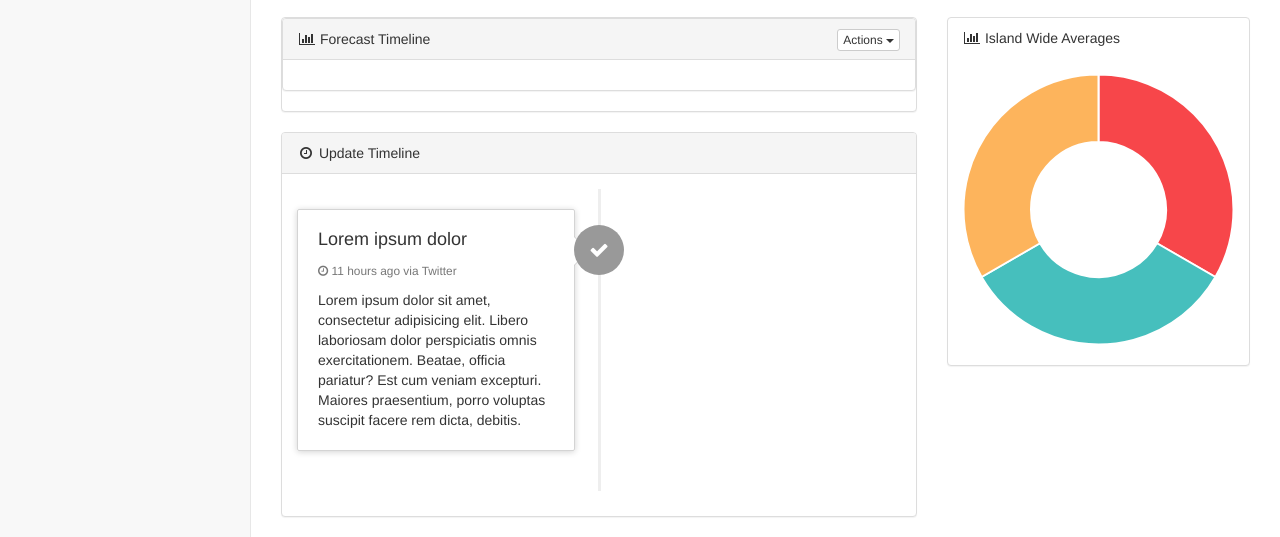
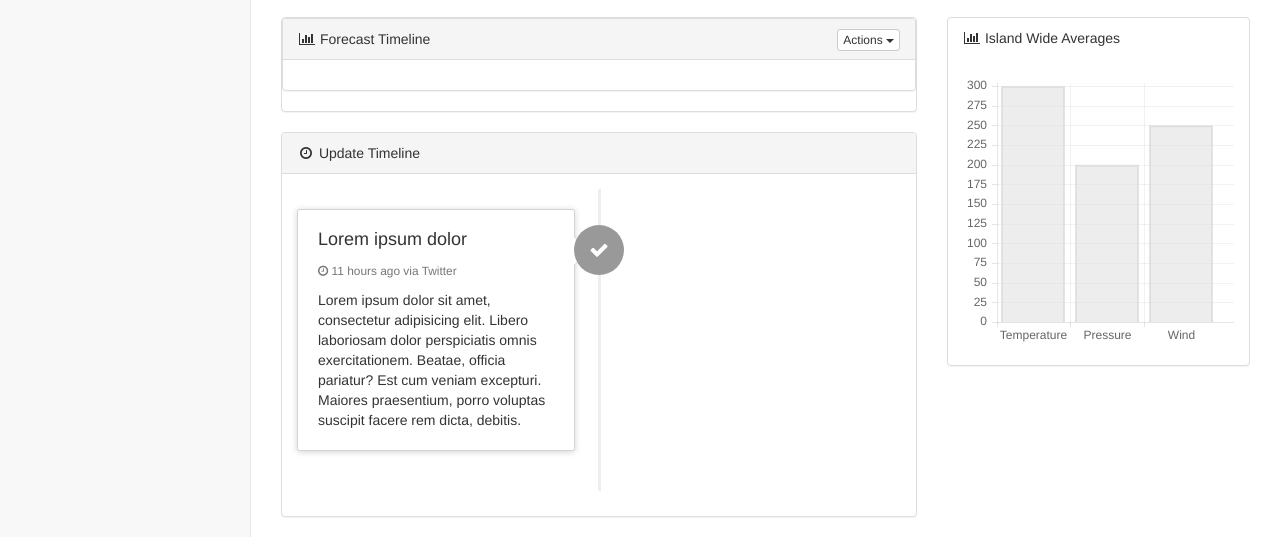
Before and after one commit to adriangordon1231/jaweatherwatch, a website: page pages/index.html in a window 1280 px wide. Shown: the part 264-801 px from the top of the page. Drawn offline with Linux system fonts and the light colour scheme; files that its build step writes are made by us from their sources; no server answers.

Commit message:
changed hte donut chart to a bar graph

```diff
--- a/js/JAWeatherWatch.Views.js
+++ b/js/JAWeatherWatch.Views.js
@@ -55,37 +55,30 @@ JAWeatherWatch.module('Views', function(Views, JAWeatherWatch,Backbone,Marionett
     Views.WeatherAverage = Marionette.ItemView.extend({
         template:'#weather-average-template',
         ui:{
-            chart:'#donut-chart'
+            chart:'#bar-chart'
         },
         onShow: function(){
             this.initializeDonut();
         },
         initializeDonut: function(){
 
-            var doughnutData = [
-				{
-					value: 100,
-					color:"#F7464A",
-					highlight: "#5CB85C",
-					label: "Temperature"
-				},
-				{
-					value: 100,
-					color: "#46BFBD",
-					highlight: "#5AD3D1",
-					label: "Pressure"
-				},
-				{
-					value: 100,
-					color: "#FDB45C",
-					highlight: "#FFC870",
-					label: "Wind Speed"
-				}
-			];
+            var barChartData = {
+                labels : ["Temperature","Pressure","Wind"],
+                datasets : [
+                    {
+                        fillColor : "rgba(220,220,220,0.5)",
+                        strokeColor : "rgba(220,220,220,0.8)",
+                        highlightFill: "rgba(220,220,220,0.75)",
+                        highlightStroke: "rgba(220,220,220,1)",
+                        data : [300,200,250]
+                    }
+                ]
+
+            };
 
             var context = this.ui.chart.get(0).getContext("2d");
 
-            new Chart(context).Doughnut(doughnutData, {responsive:true});
+            new Chart(context).Bar(barChartData, {responsive:true});
 
 
 
--- a/pages/index.html
+++ b/pages/index.html
@@ -322,7 +322,7 @@
         </div>
         <div class="panel-body">
             <div id="donut-chart-holder">
-                <canvas id="donut-chart" width="300" height="300"></canvas>
+                <canvas id="bar-chart" width="300" height="300"></canvas>
             </div>
         </div>
         <!-- /.panel-body -->
```
Also changed, not shown: dist/js/JAWeatherWatch.Views.js.
